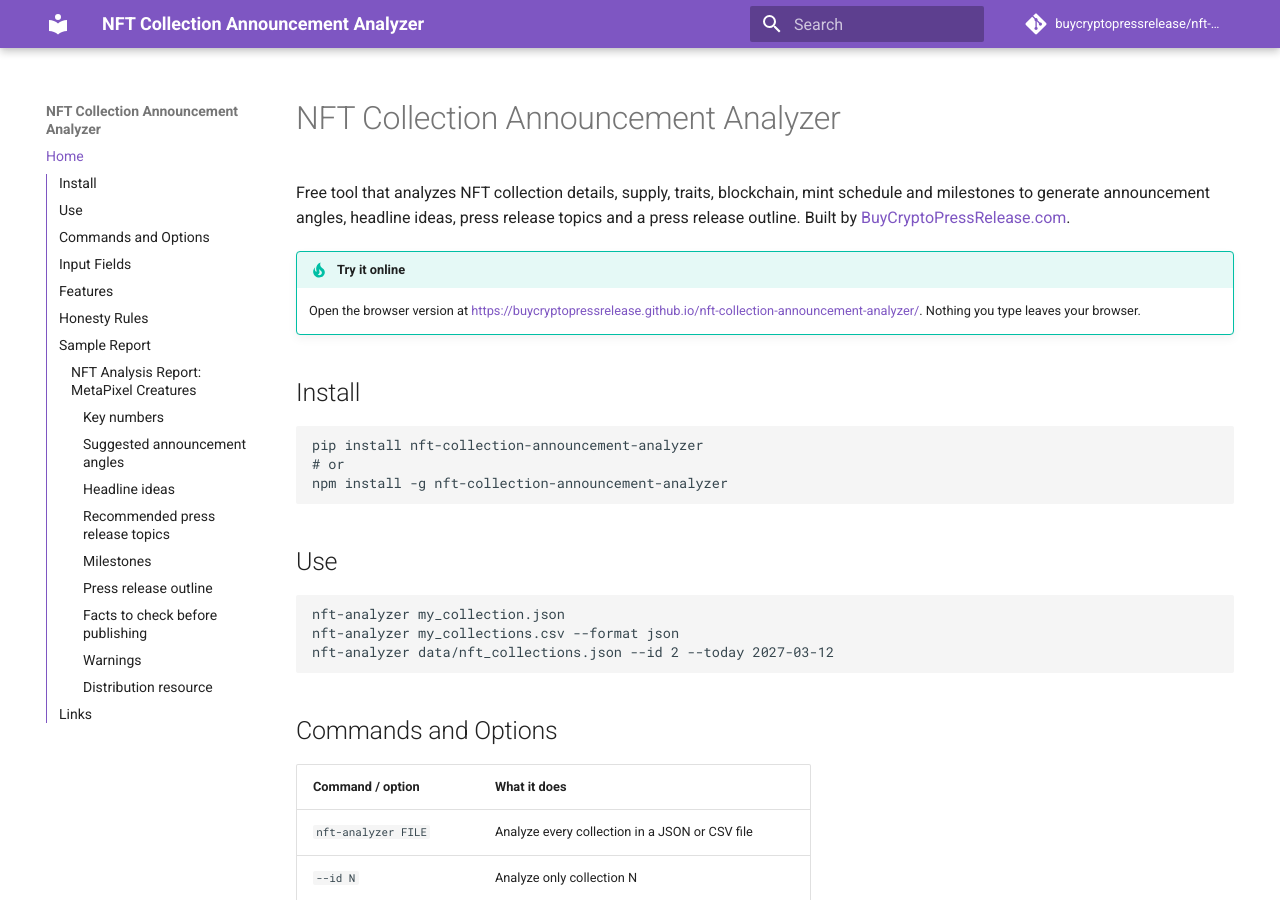
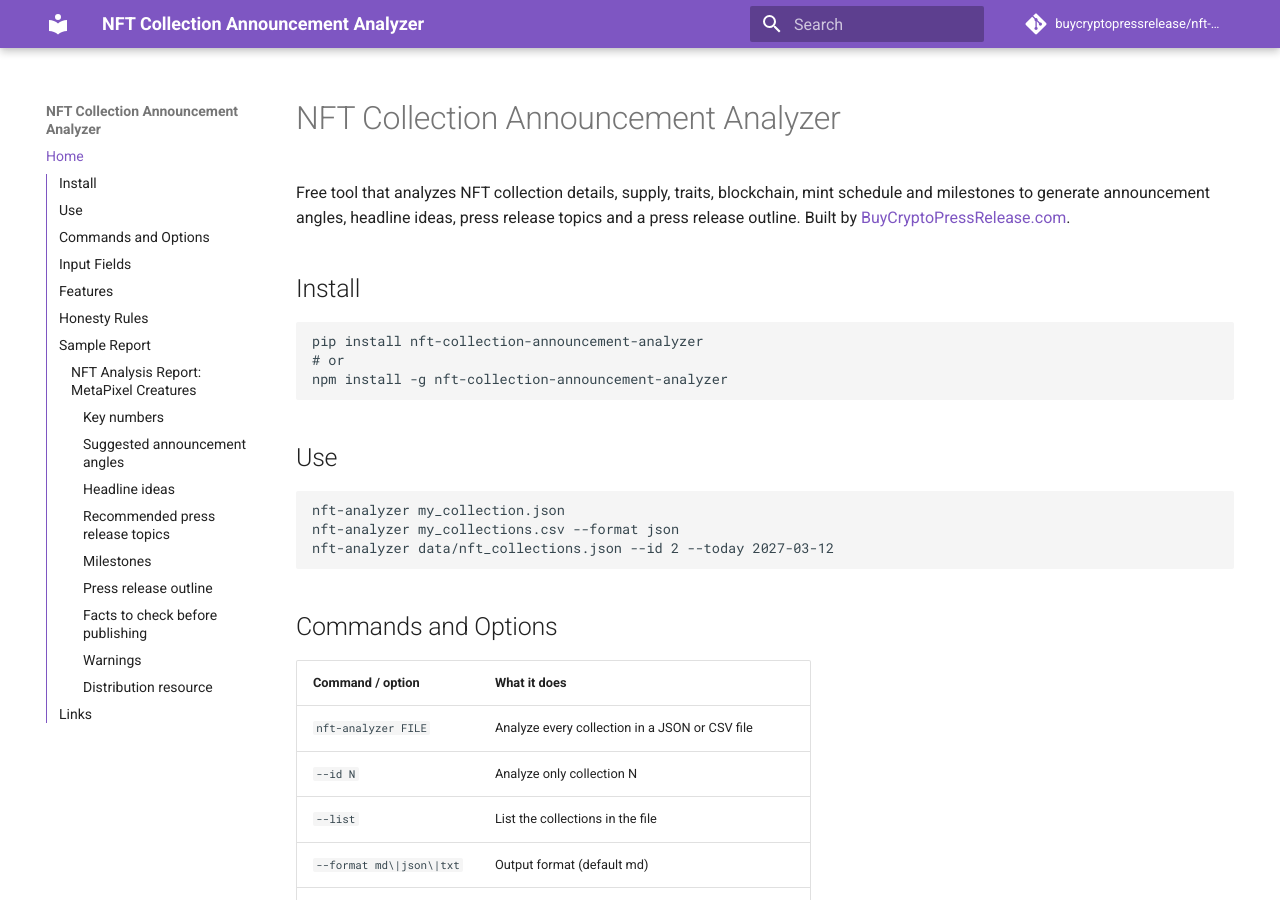
Before and after one commit to buycryptopressrelease/nft-collection-announcement-analyzer, an MkDocs documentation site: the page built from docs/index.md, in a window 1280 px wide and 900 px high. Built offline with MkDocs 1.6.1 and Material for MkDocs 9.7.7, drawn with Linux system fonts in a browser that asks for light colours; comment, search, counter and statistics services are not loaded; some of the changed text lies outside the part shown.

Commit message:
Update documentation by removing online tool link
Removed online tool link from the introduction and updated the links table.

```diff
--- a/docs/index.md
+++ b/docs/index.md
@@ -1,9 +1,6 @@
 # NFT Collection Announcement Analyzer
 
 Free tool that analyzes NFT collection details, supply, traits, blockchain, mint schedule and milestones to generate announcement angles, headline ideas, press release topics and a press release outline. Built by [BuyCryptoPressRelease.com](https://buycryptopressrelease.com/).
-
-!!! tip "Try it online"
-    Open the browser version at [https://buycryptopressrelease.github.io/nft-collection-announcement-analyzer/](https://buycryptopressrelease.github.io/nft-collection-announcement-analyzer/). Nothing you type leaves your browser.
 
 ## Install
 
@@ -182,7 +179,6 @@ Explore NFT focused media distribution through BuyCryptoPressRelease.com. [NFT P
 
 | Platform | URL |
 |---|---|
-| Online tool | https://buycryptopressrelease.github.io/nft-collection-announcement-analyzer/ |
 | GitHub | https://github.com/buycryptopressrelease/nft-collection-announcement-analyzer |
 | NPM | https://www.npmjs.com/package/nft-collection-announcement-analyzer |
 | PyPI | https://pypi.org/project/nft-collection-announcement-analyzer/ |
```
